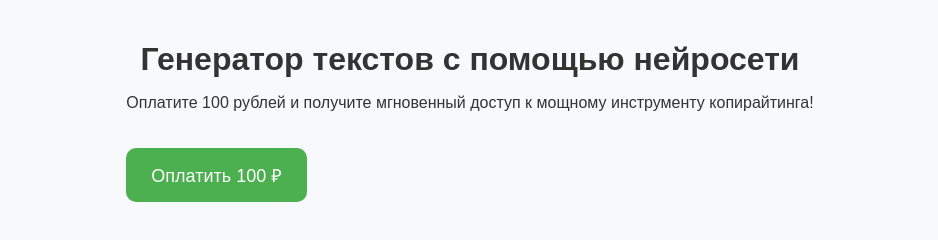
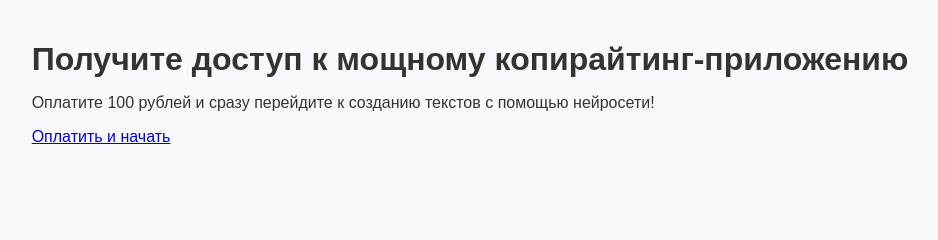
Before and after one commit to Avec524/web-app1, a plain HTML site: page index.html in a window 1280 px wide. Shown: the whole page, without its empty margins (170-1108 px from the left). Drawn offline with Linux system fonts and the light colour scheme.

Commit message:
Update index.html

```diff
--- a/index.html
+++ b/index.html
@@ -3,14 +3,14 @@
 <head>
     <meta charset="UTF-8">
     <meta name="viewport" content="width=device-width, initial-scale=1.0">
-    <title>WebAppEmotion - Копирайтинг с нейросетью</title>
+    <title>WebAppEmotion — Доступ к копирайтингу</title>
     <link rel="stylesheet" href="style.css">
 </head>
 <body>
-    <header>
-        <h1>Генератор текстов с помощью нейросети</h1>
-        <p>Оплатите 100 рублей и получите мгновенный доступ к мощному инструменту копирайтинга!</p>
-        <a href="payment.html" class="pay-button">Оплатить 100 ₽</a>
-    </header>
+    <div class="container">
+        <h1>Получите доступ к мощному копирайтинг-приложению</h1>
+        <p>Оплатите 100 рублей и сразу перейдите к созданию текстов с помощью нейросети!</p>
+        <a href="payment.html" class="button">Оплатить и начать</a>
+    </div>
 </body>
 </html>
```
